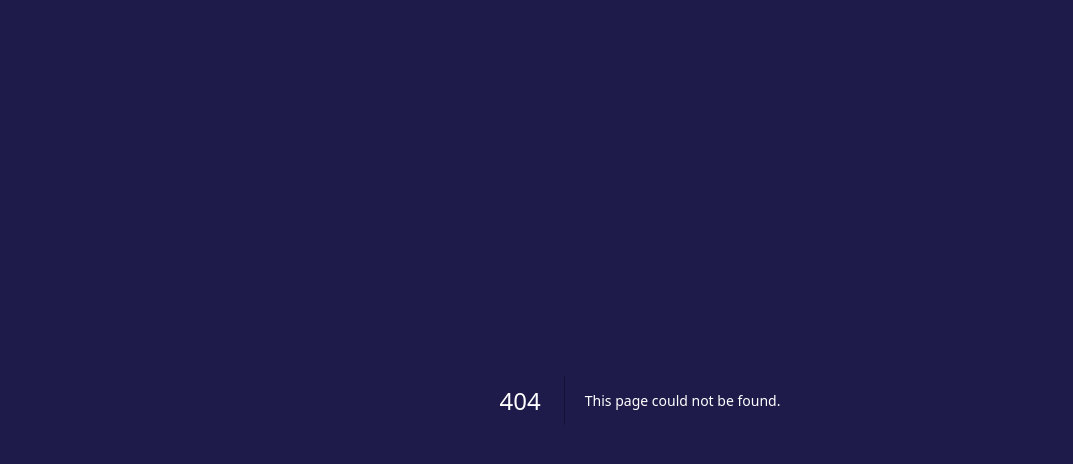
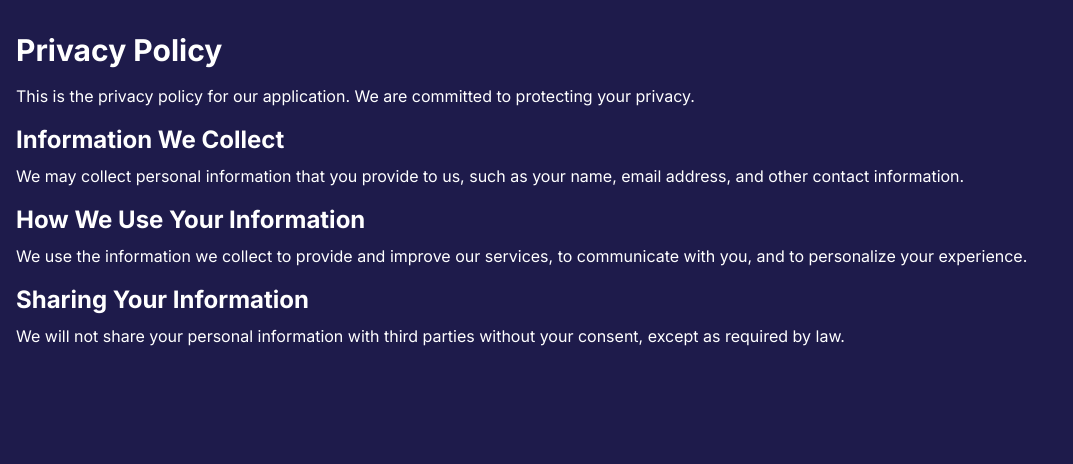
Before and after one commit to Mickey771/al_khaliq_web, a Next.js app: page /privacy in a window 1280 px wide. Before the commit this address had no page. Shown: the top 464 px of the page, without its empty margins (0-1073 px from the left). Built offline with nearby package versions, Linux system fonts and the light colour scheme.

Commit message:
feat: Add Privacy Policy and Terms of Service pages with navigation links in Footer

```diff
--- a/src/app/components/Footer.tsx
+++ b/src/app/components/Footer.tsx
@@ -1,4 +1,5 @@
 import React from 'react';
+import Link from 'next/link';
 import AlKhaliqLogo from './ui/Logo';
 
 const Footer = () => {
@@ -23,8 +24,8 @@ const Footer = () => {
             <h3 className="text-lg font-semibold mb-4 text-purple-300">Company</h3>
             <ul className="space-y-2 text-purple-200">
               <li><a href="#" className="hover:text-white transition-colors">About</a></li>
-              <li><a href="#" className="hover:text-white transition-colors">Privacy</a></li>
-              <li><a href="#" className="hover:text-white transition-colors">Terms</a></li>
+              <li><Link href="/privacy" className="hover:text-white transition-colors">Privacy</Link></li>
+              <li><Link href="/terms" className="hover:text-white transition-colors">Terms</Link></li>
             </ul>
           </div>
 
--- /dev/null
+++ b/src/app/privacy/page.tsx
@@ -0,0 +1,30 @@
+import React from "react";
+
+const PrivacyPolicy = () => {
+  return (
+    <div className="container mx-auto px-4 py-8">
+      <h1 className="text-3xl font-bold mb-4">Privacy Policy</h1>
+      <p className="mb-4">
+        This is the privacy policy for our application. We are committed to
+        protecting your privacy.
+      </p>
+      <h2 className="text-2xl font-bold mb-2">Information We Collect</h2>
+      <p className="mb-4">
+        We may collect personal information that you provide to us, such as your
+        name, email address, and other contact information.
+      </p>
+      <h2 className="text-2xl font-bold mb-2">How We Use Your Information</h2>
+      <p className="mb-4">
+        We use the information we collect to provide and improve our services,
+        to communicate with you, and to personalize your experience.
+      </p>
+      <h2 className="text-2xl font-bold mb-2">Sharing Your Information</h2>
+      <p className="mb-4">
+        We will not share your personal information with third parties without
+        your consent, except as required by law.
+      </p>
+    </div>
+  );
+};
+
+export default PrivacyPolicy;
--- /dev/null
+++ b/src/app/terms/page.tsx
@@ -0,0 +1,29 @@
+import React from "react";
+
+const TermsOfService = () => {
+  return (
+    <div className="container mx-auto px-4 py-8">
+      <h1 className="text-3xl font-bold mb-4">Terms of Service</h1>
+      <p className="mb-4">
+        These are the terms of service for our application. By using our
+        application, you agree to these terms.
+      </p>
+      <h2 className="text-2xl font-bold mb-2">Your Account</h2>
+      <p className="mb-4">
+        You are responsible for maintaining the confidentiality of your account
+        and password.
+      </p>
+      <h2 className="text-2xl font-bold mb-2">Prohibited Activities</h2>
+      <p className="mb-4">
+        You may not use our application for any illegal or unauthorized purpose.
+      </p>
+      <h2 className="text-2xl font-bold mb-2">Changes to These Terms</h2>
+      <p className="mb-4">
+        We may update these terms of service from time to time. We will notify
+        you of any changes by posting the new terms of service on this page.
+      </p>
+    </div>
+  );
+};
+
+export default TermsOfService;
```
